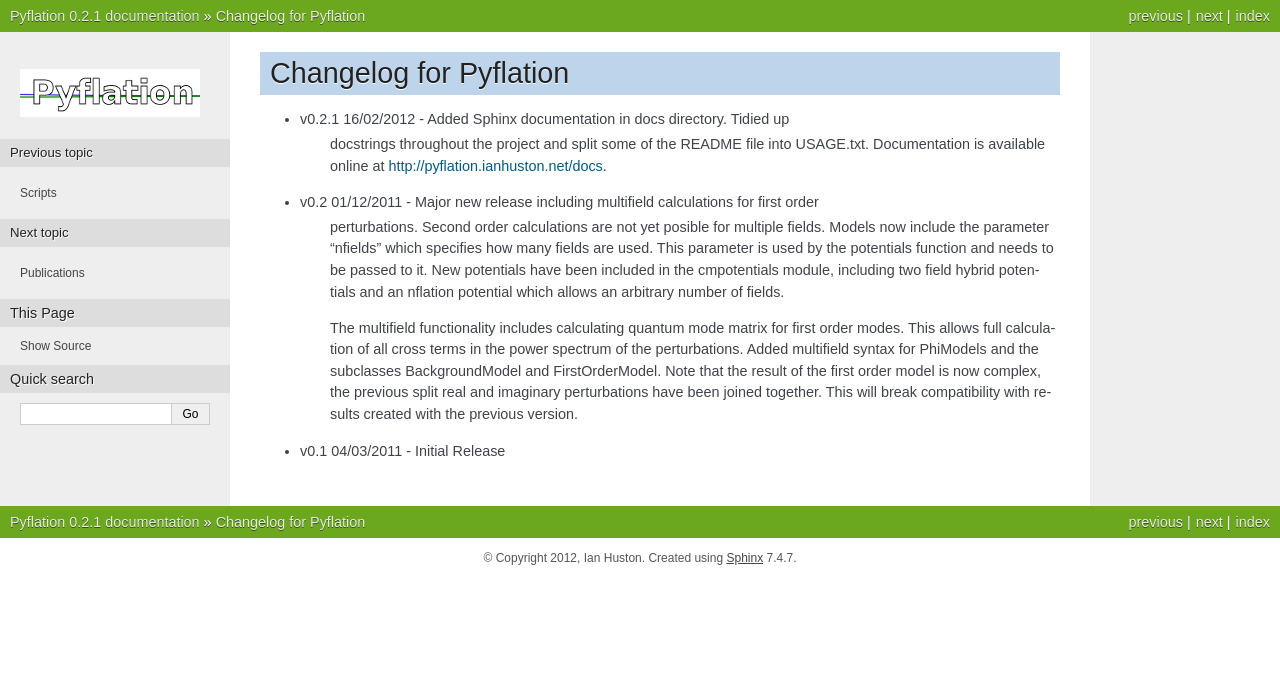
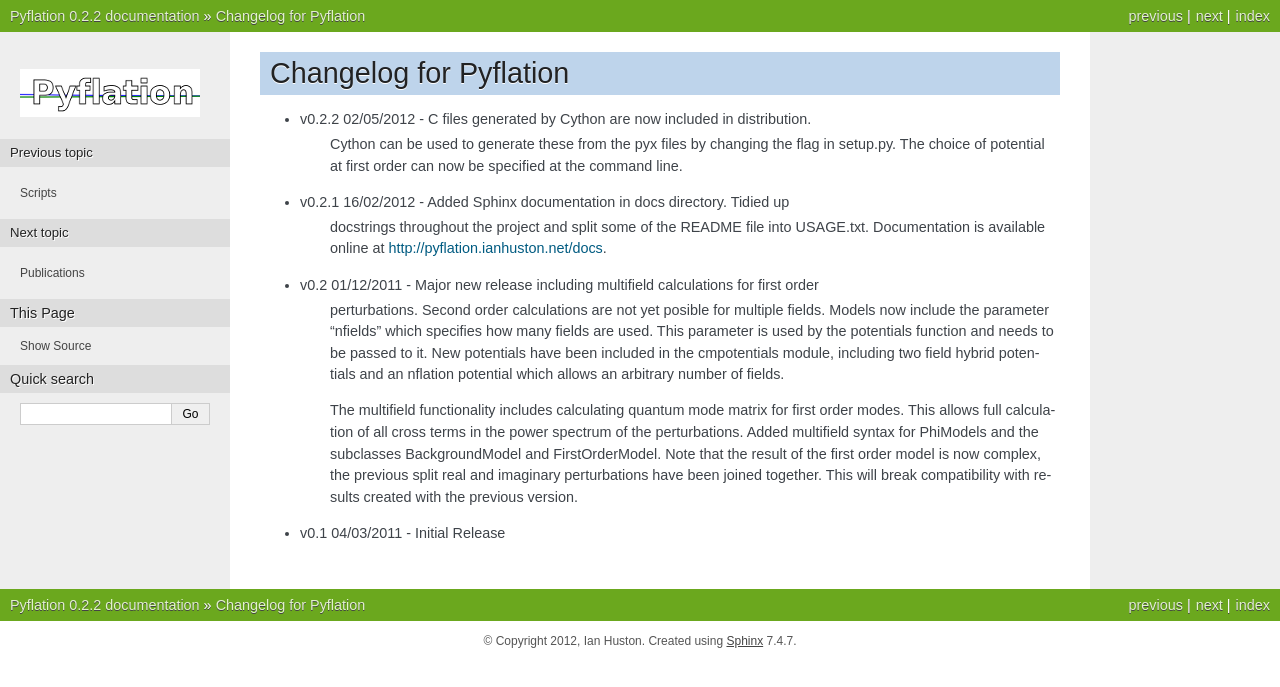
Before and after one commit to ihuston/pyflation, a Sphinx documentation site: the page built from docs/changelog.rst, in a window 1280 px wide. Shown: the top 687 px of the page. Built offline with Sphinx 7.4.7, drawn with Linux system fonts in a browser that asks for light colours; formulas are drawn with MathJax 3.

Commit message:
Bump versions throughout.

```diff
--- a/CHANGELOG.txt
+++ b/CHANGELOG.txt
@@ -1,6 +1,11 @@
 ***********************
 Changelog for Pyflation
 ***********************
+
+* v0.2.2 02/05/2012 - C files generated by Cython are now included in distribution.
+    Cython can be used to generate these from the pyx files by changing the flag
+    in setup.py. The choice of potential at first order can now be specified at
+    the command line.
 
 * v0.2.1 16/02/2012 - Added Sphinx documentation in docs directory. Tidied up
 	docstrings throughout the project and split some of the README file into USAGE.txt.
--- a/docs/changelog.rst
+++ b/docs/changelog.rst
@@ -1,6 +1,11 @@
 ***********************
 Changelog for Pyflation
 ***********************
+
+* v0.2.2 02/05/2012 - C files generated by Cython are now included in distribution.
+    Cython can be used to generate these from the pyx files by changing the flag
+    in setup.py. The choice of potential at first order can now be specified at
+    the command line.
 
 * v0.2.1 16/02/2012 - Added Sphinx documentation in docs directory. Tidied up
 	docstrings throughout the project and split some of the README file into USAGE.txt.
--- a/docs/conf.py
+++ b/docs/conf.py
@@ -73,7 +73,7 @@ copyright = u'2012, Ian Huston'
 # The short X.Y version.
 version = '0.2'
 # The full version, including alpha/beta/rc tags.
-release = '0.2.1'
+release = '0.2.2'
 
 # The language for content autogenerated by Sphinx. Refer to documentation
 # for a list of supported languages.
--- a/pyflation/__init__.py
+++ b/pyflation/__init__.py
@@ -15,4 +15,4 @@ For more information please visit http://pyflation.ianhuston.net.
 #For license and copyright information see LICENSE.txt which was distributed with this file.
 
 
-__version__ = "0.2.1"
+__version__ = "0.2.2"
```
